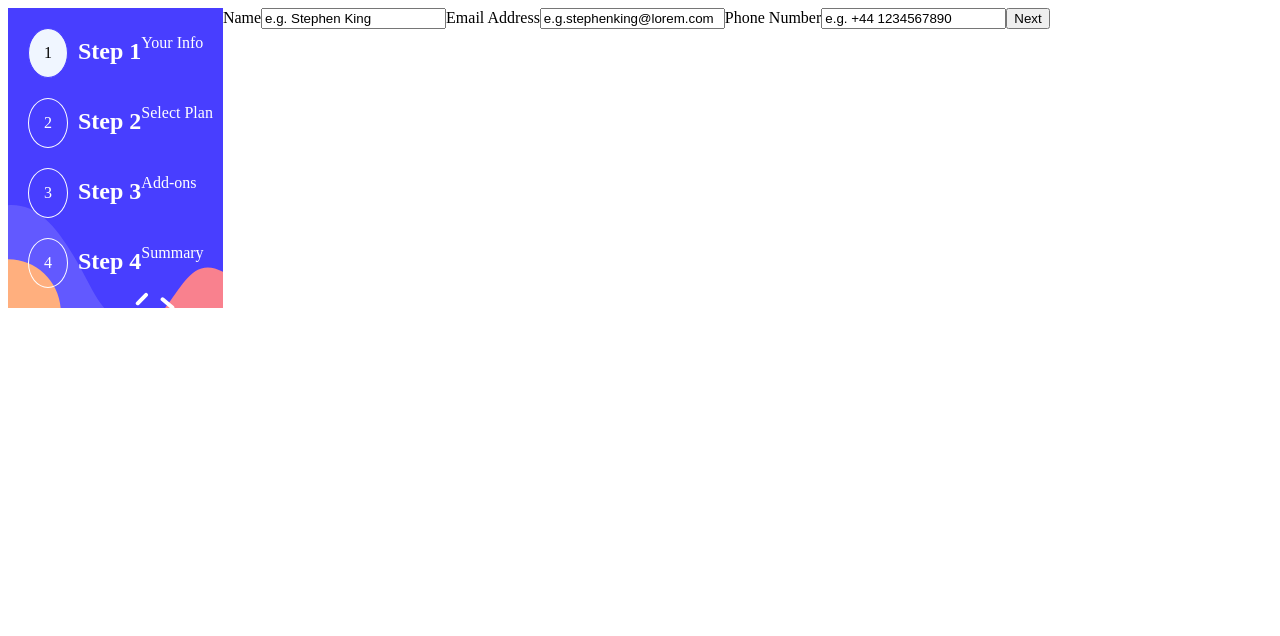
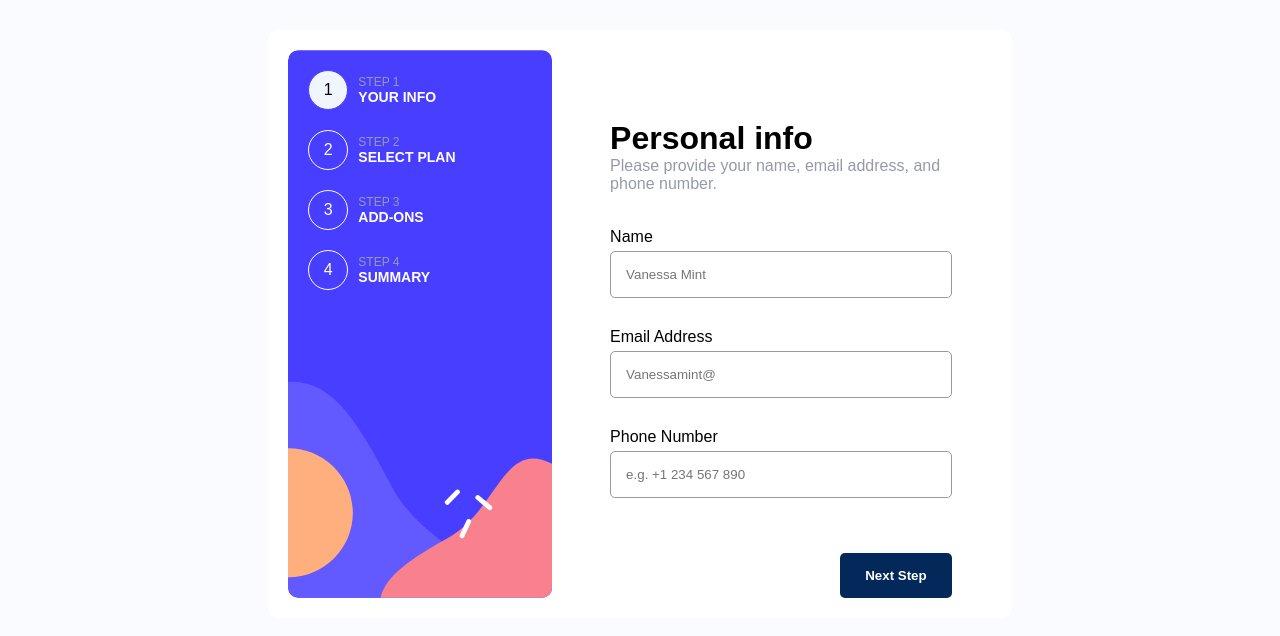
Before and after one commit to PullingStrings/multi-step-form-main, a Next.js app: page / in a window 1280 px wide. Shown: the top 636 px of the page. Built offline with nearby package versions, Linux system fonts and the light colour scheme.

Commit message:
first styling form step one is done;

```diff
--- a/src/components/FormSteps/StepOne.tsx
+++ b/src/components/FormSteps/StepOne.tsx
@@ -1,8 +1,36 @@
-// components/StepOne.tsx
-
 import React, { useState } from "react"
 import { useFormContext } from "../../utils/formContext"
 import StepsSideBar from "../UI/StepsSideBar"
+import styled from "styled-components"
+import iconArcade from "../../../public/images/icon-arcade.svg"
+import iconAdvanced from "../../../public/images/icon-advanced.svg"
+import iconPro from "../../../public/images/assets/icon-pro.svg"
+
+const FormContainer = styled.div`
+  padding: 50px 20px 50px 0px;
+  margin: 20px;
+`
+const CustomErrors = styled.div`
+  display: flex;
+  justify-content: space-between;
+  p {
+    font-weight: bold;
+    color: #ef3232;
+    font-size: 12px;
+  }
+`
+const NextBtn = styled.button`
+  background-color: hsl(213, 96%, 18%);
+  color: #fff;
+  padding: 15px 25px;
+  border-radius: 5px;
+  border: none;
+  cursor: pointer;
+  font-weight: bold;
+  position: absolute;
+  bottom: 20px;
+  right: 60px;
+`
 
 const StepOne: React.FC = () => {
   const [{ stepOne }, dispatch] = useFormContext()
@@ -36,7 +64,7 @@ const StepOne: React.FC = () => {
     // Check if fields are empty
     if (!stepOne.name.trim()) newErrors.name = "Name is required"
     if (!stepOne.email.trim()) newErrors.email = "Email is required"
-    if (!stepOne.phone.trim()) newErrors.phone = "Phone number is required"
+    if (!stepOne.phone.trim()) newErrors.phone = "This field is required"
 
     // Check if email is valid
     if (
@@ -52,40 +80,49 @@ const StepOne: React.FC = () => {
   return (
     <>
       <StepsSideBar steps={stepOneState} />
-      <form onSubmit={handleSubmit}>
+      <FormContainer>
+        <h1>Personal info</h1>
+        <p>Please provide your name, email address, and phone number.</p>
+        <form className='multi-step-form' onSubmit={handleSubmit}>
+          <CustomErrors>
             <label htmlFor='name'>Name</label>
+            {errors.name && <p>{errors.name}</p>}
+          </CustomErrors>
           <input
             id='name'
+            placeholder='Vanessa Mint'
             name='name'
             value={stepOne.name}
             onChange={handleChange}
-          required
           />
 
-        {errors.name && <p>{errors.name}</p>}
+          <CustomErrors>
+            <label htmlFor='email'>Email Address</label>
+            {errors.email && <p>{errors.email}</p>}
+          </CustomErrors>
 
-        <label htmlFor='email'>Email Address</label>
           <input
             id='email'
+            placeholder='Vanessamint@'
             name='email'
             value={stepOne.email}
             onChange={handleChange}
-          required
           />
-        {errors.email && <p>{errors.email}</p>}
 
+          <CustomErrors>
             <label htmlFor='phone'>Phone Number</label>
+            {errors.phone && <p>{errors.phone}</p>}
+          </CustomErrors>
           <input
             id='phone'
+            placeholder='e.g. +1 234 567 890'
             name='phone'
             value={stepOne.phone}
             onChange={handleChange}
-          required
           />
-        {errors.phone && <p>{errors.phone}</p>}
-
-        <button type='submit'>Next</button>
+          <NextBtn type='submit'>Next Step</NextBtn>
         </form>
+      </FormContainer>
     </>
   )
 }
--- a/src/components/FormSteps/StepTwo.tsx
+++ b/src/components/FormSteps/StepTwo.tsx
@@ -5,6 +5,12 @@ import { useFormContext } from "../../utils/formContext"
 import PlanCard from "../UI/PlanCard"
 import ToggleSwitch from "../UI/ToogleSwitch"
 import StepsSideBar from "../UI/StepsSideBar"
+import styled from "styled-components"
+
+const FormContainer = styled.div`
+  padding: 50px 20px 50px 0px;
+  margin: 20px;
+`
 
 const StepTwo: React.FC = () => {
   const [{ stepTwo }, dispatch] = useFormContext()
@@ -37,9 +43,12 @@ const StepTwo: React.FC = () => {
   }
 
   return (
-    <div>
+    <>
       <StepsSideBar steps={stepTwoState} />
-      <form onSubmit={handleSubmit}>
+      <FormContainer>
+        <h1>Select your plan</h1>
+        <p>You have the option of monthly or yearly billing.</p>
+        <form className='multi-step-form' onSubmit={handleSubmit}>
           <div>
             <PlanCard
               plan='Arcade'
@@ -72,7 +81,8 @@ const StepTwo: React.FC = () => {
           <button onClick={backButton}>Back</button>
           <button type='submit'>Next</button>
         </form>
-    </div>
+      </FormContainer>
+    </>
   )
 }
 
--- a/src/components/UI/StepsSideBar.tsx
+++ b/src/components/UI/StepsSideBar.tsx
@@ -2,52 +2,74 @@ import React, { useState } from "react"
 import styled from "styled-components"
 import bgSideBarDesktop from "../../../public/images/bg-sidebar-desktop.svg"
 
-const Span = styled.span<{ isActive?: boolean }>`
-  padding: 15px;
+const Span = styled.span<{ $ishighlighted?: boolean }>`
+  padding: 10px;
   margin: 10px;
-  color: ${(props) => (props.isActive ? "black" : "white")};
+  color: ${(props) => (props.$ishighlighted ? "black" : "white")};
   background-color: ${(props) =>
-    props.isActive ? "hsl(217, 100%, 97%)" : "transparent"};
-  border-radius: 100%;
-  border: 1px solid ${(props) => (props.isActive ? "#483eff" : "white")};
+    props.$ishighlighted ? "hsl(217, 100%, 97%)" : "transparent"};
+  border-radius: 50px;
+  border: 1px solid ${(props) => (props.$ishighlighted ? "#483eff" : "white")};
   display: flex;
   justify-content: center;
   align-items: center;
-  margin-right: 10px;
+  width: 40px;
+`
+
+const ContentElementContainer = styled.div`
+  font-size: 12px;
+  p,
+  h2 {
+    text-transform: uppercase;
+  }
+  h2 {
+    font-size: 14px;
+  }
 `
 const Container = styled.div`
   background-image: url(${bgSideBarDesktop.src});
-  background-size: cover; /* or you can use 'contain' */
+  background-size: contain;
   background-repeat: no-repeat;
-  background-position: center;
+  // background-position: center;
   padding: 10px;
+  border-radius: 10px;
+  width: 50%;
 `
 const StepsDiv = styled.div`
   display: flex;
   color: white;
+  align-items: center;
 `
 const StepsSideBar = (stepNumber: { steps: number }) => {
   return (
     <Container>
       <StepsDiv>
-        <Span isActive={stepNumber.steps === 1 ? true : false}>1</Span>
-        <h2>Step 1</h2>
-        <p>Your Info</p>
+        <Span $ishighlighted={stepNumber.steps === 1 ? true : false}>1</Span>
+        <ContentElementContainer>
+          <p>Step 1</p>
+          <h2>Your Info</h2>
+        </ContentElementContainer>
       </StepsDiv>
       <StepsDiv>
-        <Span isActive={stepNumber.steps === 2 ? true : false}>2</Span>
-        <h2>Step 2</h2>
-        <p>Select Plan</p>
+        <Span $ishighlighted={stepNumber.steps === 2 ? true : false}>2</Span>
+        <ContentElementContainer>
+          <p>Step 2</p>
+          <h2>Select Plan</h2>
+        </ContentElementContainer>
       </StepsDiv>
       <StepsDiv>
-        <Span isActive={stepNumber.steps === 3 ? true : false}>3</Span>
-        <h2>Step 3</h2>
-        <p>Add-ons</p>
+        <Span $ishighlighted={stepNumber.steps === 3 ? true : false}>3</Span>
+        <ContentElementContainer>
+          <p>Step 3</p>
+          <h2>Add-ons</h2>
+        </ContentElementContainer>
       </StepsDiv>
       <StepsDiv>
-        <Span isActive={stepNumber.steps === 4 ? true : false}>4</Span>
-        <h2>Step 4</h2>
-        <p>Summary</p>
+        <Span $ishighlighted={stepNumber.steps === 4 ? true : false}>4</Span>
+        <ContentElementContainer>
+          <p>Step 4</p>
+          <h2>Summary</h2>
+        </ContentElementContainer>
       </StepsDiv>
     </Container>
   )
--- a/src/pages/index.tsx
+++ b/src/pages/index.tsx
@@ -1,25 +1,52 @@
-import React from "react"
+import React, { useEffect, useState } from "react"
 import StepOne from "@/components/FormSteps/StepOne"
 import StepTwo from "@/components/FormSteps/StepTwo"
 import StepThree from "@/components/FormSteps/StepThree"
 import StepFour from "@/components/FormSteps/StepFour"
 import { useFormContext } from "@/utils/formContext"
-// import GlobalStyles from "@/styles/GlobalStyles"
+import GlobalStyles from "@/styles/GlobalStyles"
 import styled from "styled-components"
 
 const Container = styled.div`
   display: flex;
   width: 100%;
+  padding: 10px;
+  justify-content: center;
+  max-width: 1440px;
+  margin: 0 auto;
+  border-radius: 10px;
+`
+const StepsContainer = styled.div`
+  display: flex;
+  padding: 20px;
+  margin: 20px;
+  background: white;
+  gap: 25px;
+  border-radius: 10px;
+  position: relative;
 `
 
 export default function Home() {
+  const [isClient, setIsClient] = useState(false)
   const [{ currentStep }] = useFormContext()
+
+  useEffect(() => {
+    setIsClient(true)
+  }, [])
+
   return (
+    <>
+      {isClient && (
         <Container>
+          <GlobalStyles />
+          <StepsContainer>
             {currentStep === 1 && <StepOne />}
             {currentStep === 2 && <StepTwo />}
             {currentStep === 3 && <StepThree />}
             {currentStep === 4 && <StepFour />}
+          </StepsContainer>
         </Container>
+      )}
+    </>
   )
 }
--- a/src/styles/GlobalStyles.ts
+++ b/src/styles/GlobalStyles.ts
@@ -0,0 +1,76 @@
+// GlobalStyles.ts
+
+import { createGlobalStyle } from 'styled-components';
+
+export const GlobalStyles = createGlobalStyle`
+
+  /* Reset some default browser styles */
+  * {
+    margin: 0;
+    padding: 0;
+    box-sizing: border-box;
+  }
+
+  /* Set your base font size and font family */
+  body {
+    font-family: 'Ubuntu', sans-serif;
+    font-weight: 400;
+    font-size: 16px;
+    background: var(--alabaster);
+  }
+
+  p {
+   color: var(--cool-gray);s
+  }
+
+  .multi-step-form {
+  display: flex;
+  flex-direction: column;
+  width: 100%;
+  margin-top: 35px;
+  justify-content: space-between;
+    {
+      flex: 1;
+    }
+  }
+
+  input {
+   padding: 15px;
+   margin-bottom: 30px;
+   margin-top: 5px;
+   border-radius: 5px;
+   border: 1px solid var(--cool-gray);
+  }
+
+  /* Define your color variables */
+  :root {
+    --marine-blue: hsl(213, 96%, 18%);
+    --purplish-blue: hsl(243, 100%, 62%);
+    --pastel-blue: hsl(228, 100%, 84%);
+    --light-blue: hsl(206, 94%, 87%);
+    --strawberry-red: hsl(354, 84%, 57%);
+
+    --cool-gray: hsl(231, 11%, 63%);
+    --light-gray: hsl(229, 24%, 87%);
+    --magnolia: hsl(217, 100%, 97%);
+    --alabaster: hsl(231, 100%, 99%);
+    --white: hsl(0, 0%, 100%);
+  }
+
+  /* Apply these colors as needed in your components */
+  /* For example: */
+  /* background-color: var(--marine-blue); */
+
+  /* Define your layout widths */
+  @media (max-width: 375px) {
+    /* Styles for mobile devices */
+    /* You can apply your mobile styles here */
+  }
+
+  @media (min-width: 1440px) {
+    /* Styles for desktop devices */
+    /* You can apply your desktop styles here */
+  }
+`;
+
+export default GlobalStyles;
--- a/src/utils/formContext.tsx
+++ b/src/utils/formContext.tsx
@@ -36,9 +36,9 @@ type StateType = {
 const initialState: StateType = {
   currentStep: 1,
   stepOne: {
-    name: "e.g. Stephen King",
-    email: "e.g.stephenking@lorem.com",
-    phone: "e.g. +44 1234567890",
+    name: "",
+    email: "",
+    phone: "",
   },
   stepTwo: {
     plan: "",
```
Lines whose indentation alone changed are shown as unchanged.
